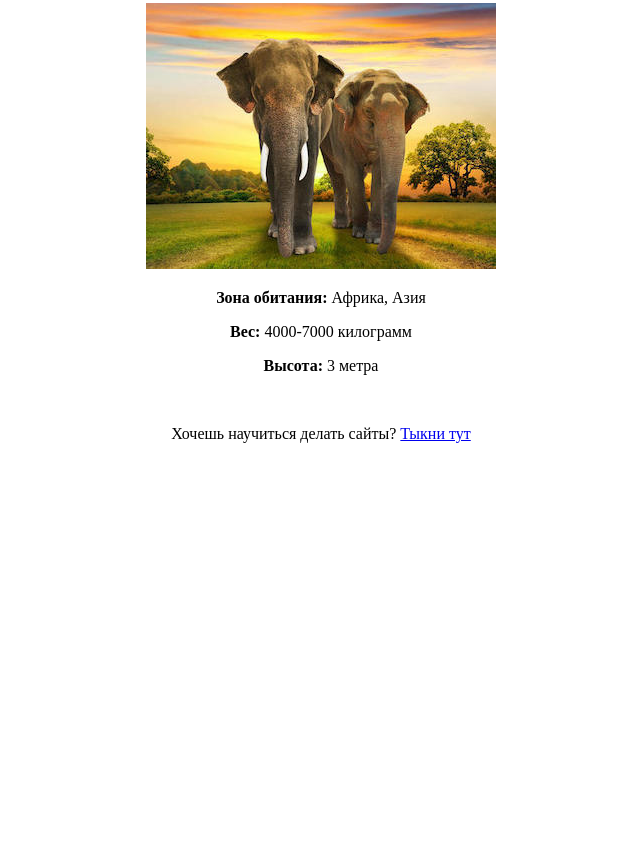
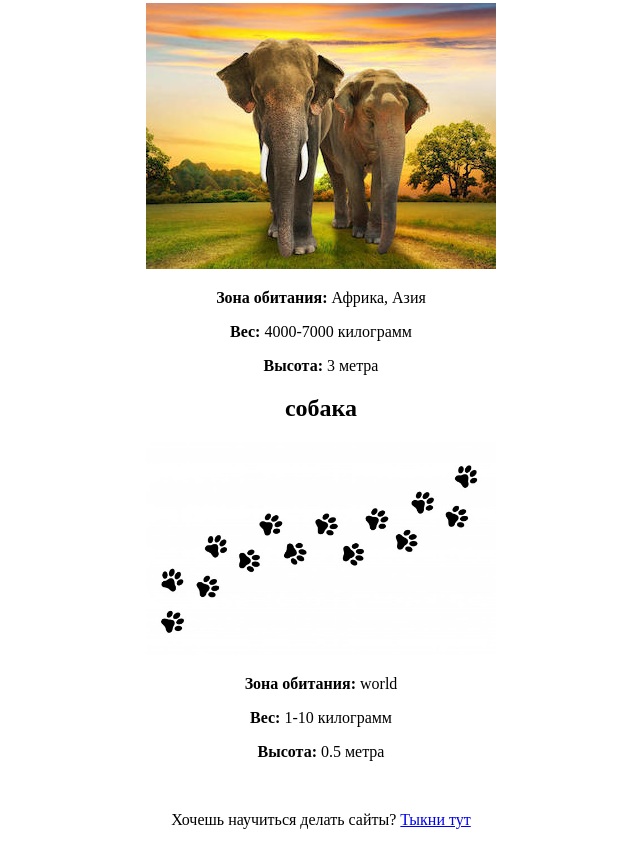
Before and after one commit to erjan/final-work-merion-git, a plain HTML site: page index.html in a window 1280 px wide. Shown: the part 800-1645 px from the top of the page, without its empty margins (319-959 px from the left). Before the commit the page ends 1259 px from the top, so only its background shows below. Drawn offline with Linux system fonts and the light colour scheme.

Commit message:
added new animal

```diff
--- a/index.html
+++ b/index.html
@@ -33,6 +33,13 @@
   <p><b>Вес: </b>4000-7000 килограмм</p>
   <p><b>Высота: </b>3 метра</p>
 
+
+
+  <h2>собака</h2>
+    <img width="350px" src="img/paw-print.jpg">
+      <p><b>Зона обитания: </b>world</p>
+        <p><b>Вес: </b>1-10 килограмм</p>
+	  <p><b>Высота: </b>0.5 метра</p>
   <br>
 
   <p>Хочешь научиться делать сайты? <a
```
